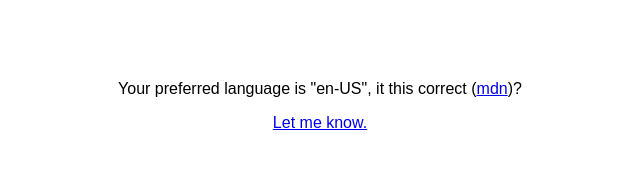
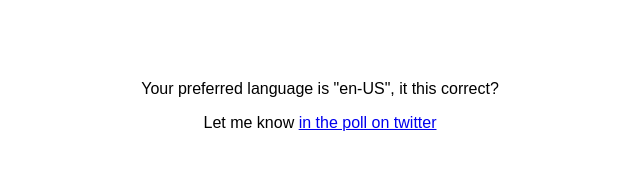
Before and after one commit to simpleanalytics/lang.simpleanalytics.com, a plain HTML site: page index.html in a window 1280 px wide. Shown: the whole page, without its empty margins (320-960 px from the left). Drawn offline with Linux system fonts and the light colour scheme.

Commit message:
Update index.html

```diff
--- a/index.html
+++ b/index.html
@@ -11,9 +11,9 @@
 </head>
 <body>
 
-<p>Your preferred language is "<span>...</span>", it this correct (<a href="https://developer.mozilla.org/en-US/docs/Web/API/NavigatorLanguage/languages">mdn</a>)?</p>
+<p>Your preferred language is "<span>...</span>", it this correct?</p>
 
-<p><a href="https://twitter.com/AdriaanvRossum">Let me know.</a></p>
+<p>Let me know <a href="https://twitter.com/AdriaanvRossum/status/1124971978731999233">in the poll on twitter</a></p>
 
 <script>
   document.querySelector('span').textContent = navigator.language || 'unkown'
```
